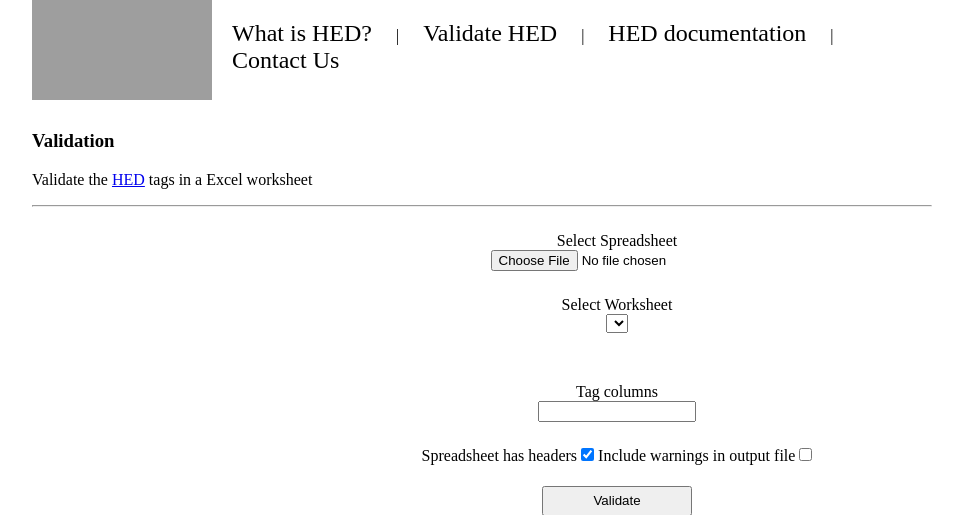
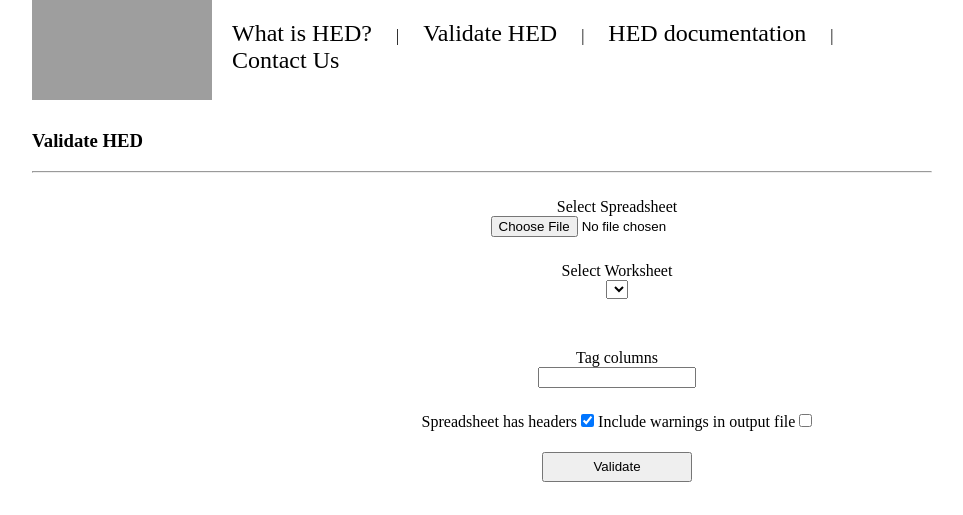
Before and after one commit to IanCa/hed-web, a Flask app: page / in a window 1280 px wide. Shown: the top 515 px of the page, without its empty margins (158-1121 px from the left). Run offline with Flask 2, Linux system fonts and the light colour scheme; lists and menus that the app fills with data are empty; some libraries are stand-ins or nearby versions; grey boxes are pictures that could not be loaded.

Commit message:
removed description under header

```diff
--- a/python/webinterface/webinterface/templates/validation.html
+++ b/python/webinterface/webinterface/templates/validation.html
@@ -2,8 +2,7 @@
 {% from "validation_description_helper.html" import create_validation_descriptions %}
 {% from "validation_form_helper.html" import create_validation_form %}
 {% block page_title %}
-<h3>Validation</h3>
-<p>Validate the <a href="http://www.hedtags.org/">HED</a> tags in a Excel worksheet</p>
+<h3>Validate HED</h3>
 {% endblock %}
 {% block content %}
 {{ create_validation_form(form) }}
```
